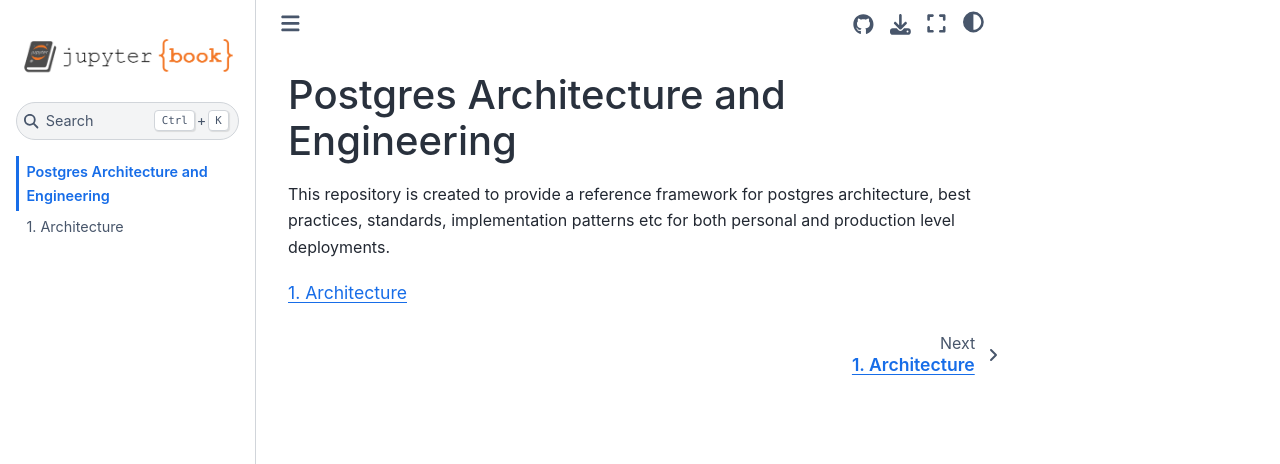
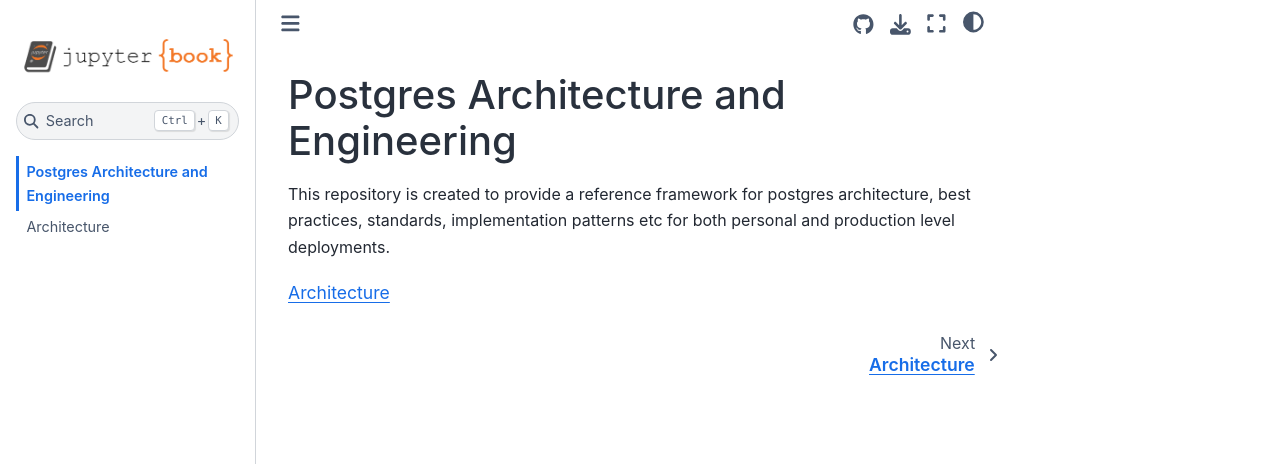
Before and after one commit to KasiChennupati/postgres-architecture-and-engineering, a Jupyter Book: the page built from intro.md, in a window 1280 px wide. Shown: the top 464 px of the page. Built offline with Jupyter Book 1.0.4 settings and Sphinx 7.4.7 and the Sphinx Book theme 1.1.4, drawn with Linux system fonts in a browser that asks for light colours; pages that are not in the unit, such as notebooks, are missing from menus; part of the change alters nothing that is shown.

```diff
--- a/_toc.yml
+++ b/_toc.yml
@@ -4,7 +4,7 @@
 format: jb-book
 root: intro
 options:
-  numbered: True
+  numbered: False
 chapters:
   - file: documentation/Introduction/Introduction
     sections:
```
Also changed, not shown: 1 other file.
